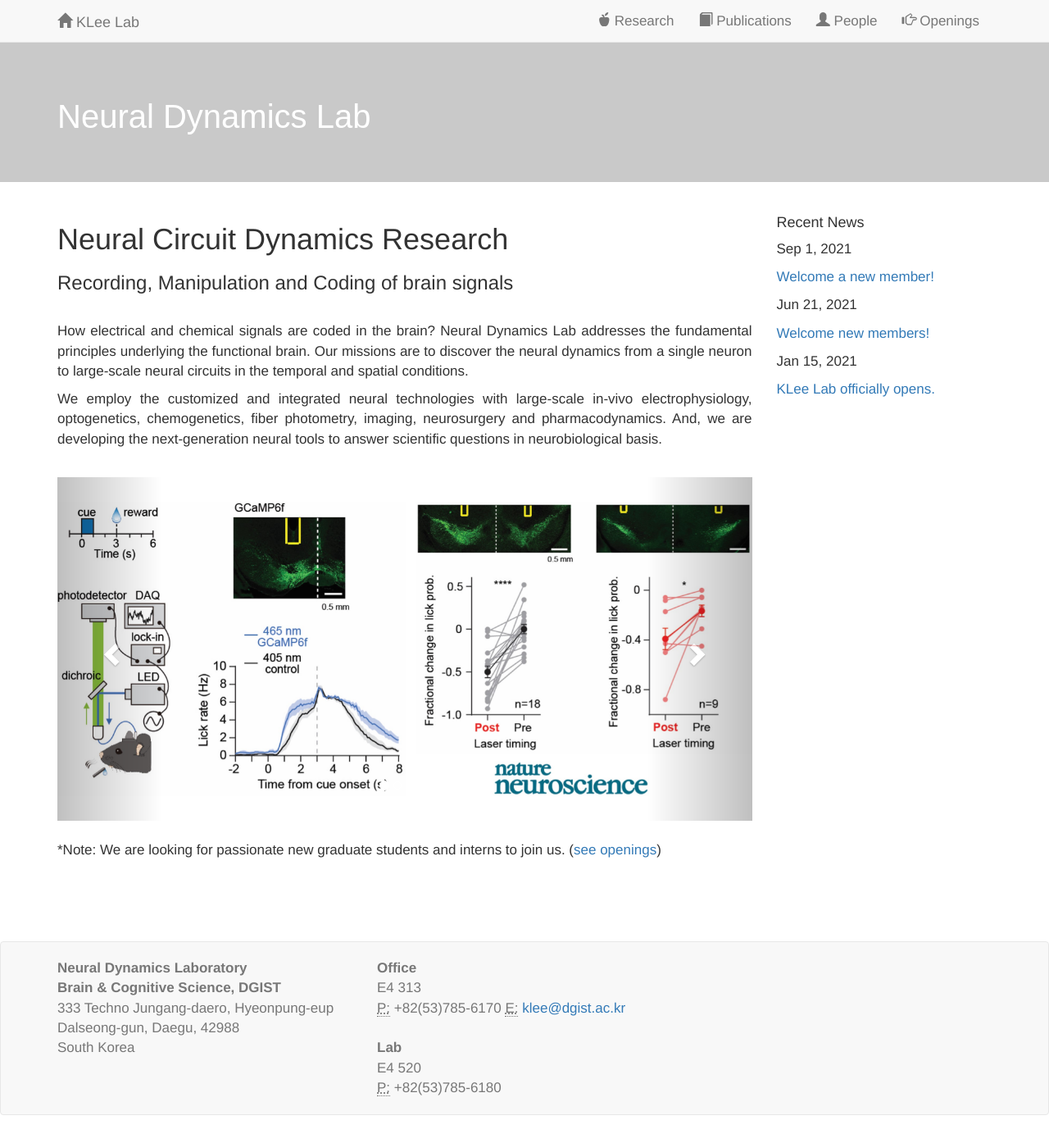
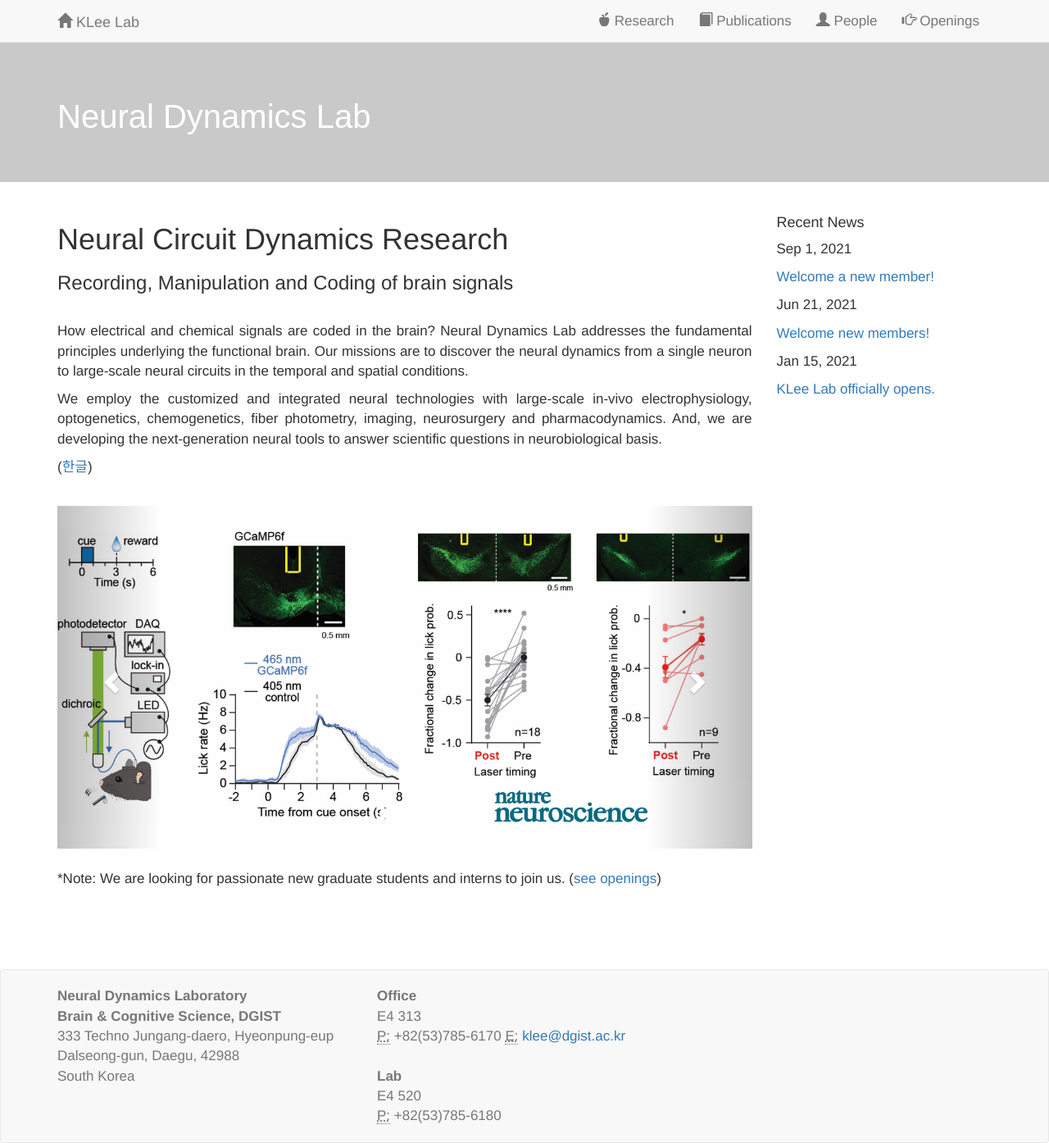
Before and after one commit to kleelab/kleelab.github.io, a Jekyll site: the page built from index.html, in a window 1280 px wide. Shown: the whole page at 82% size. Built offline with Jekyll 4.4.1, drawn with Linux system fonts in a browser that asks for light colours; nearby versions of some CDN libraries; a style sheet for code colours, icons or effects is not loaded; before the commit the page ends 1360 px from its top, so only the background shows below that.

Commit message:
Update index.html

```diff
--- a/index.html
+++ b/index.html
@@ -19,6 +19,7 @@ layout: home
 <p>How electrical and chemical signals are coded in the brain?  Neural Dynamics Lab addresses the fundamental principles underlying the functional brain. Our missions are to discover the neural dynamics from a single neuron to large-scale neural circuits in the temporal and spatial conditions.</p>
 
 <p>We employ the customized and integrated neural technologies with large-scale in-vivo electrophysiology, optogenetics, chemogenetics, fiber photometry, imaging, neurosurgery and pharmacodynamics. And, we are developing the next-generation neural tools to answer scientific questions in neurobiological basis. </p>
+<p> (<a href="{{ site.url }}{{ site.baseurl }}/indexK">한글</a>)</p>
 <br>
 <div markdown="0" id="carousel" class="carousel slide" data-ride="carousel" data-interval="5000" data-pause="hover" >
     <!-- Menu -->
```
